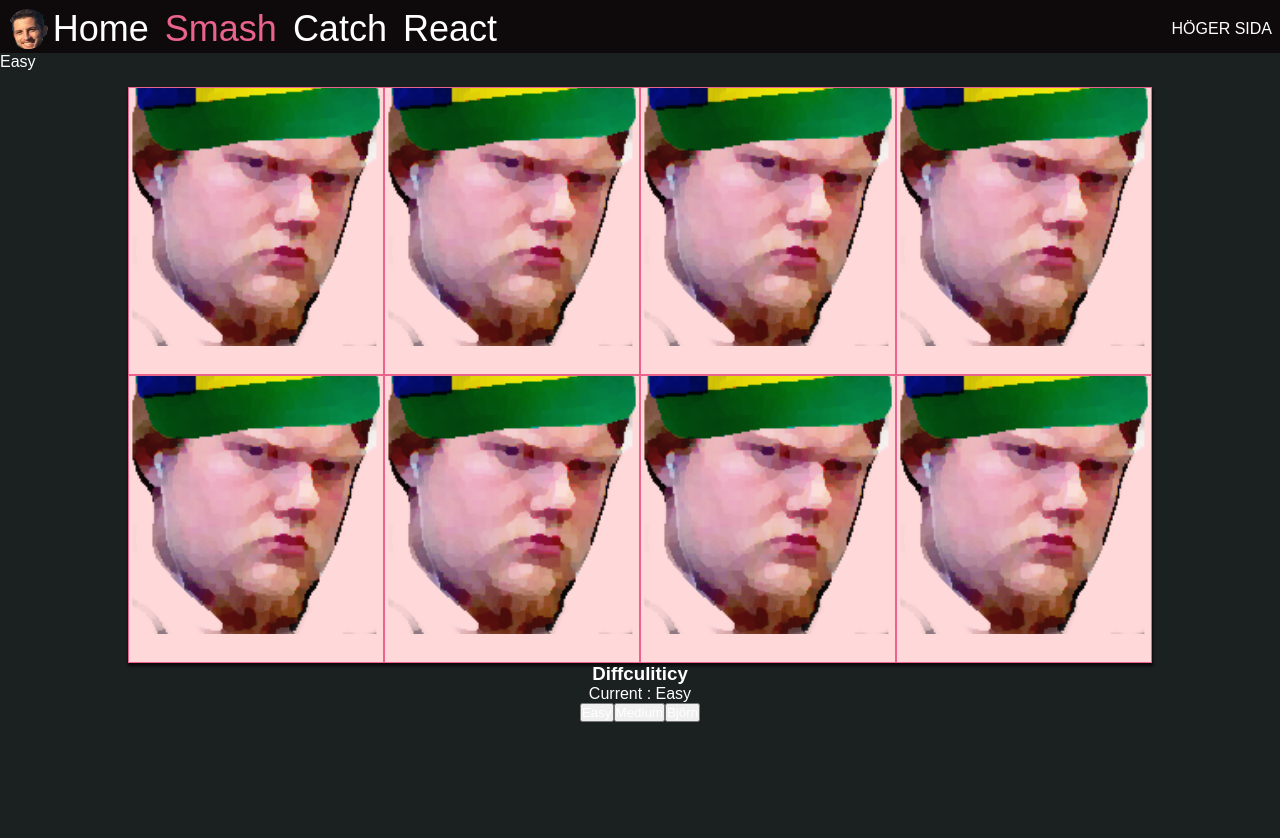
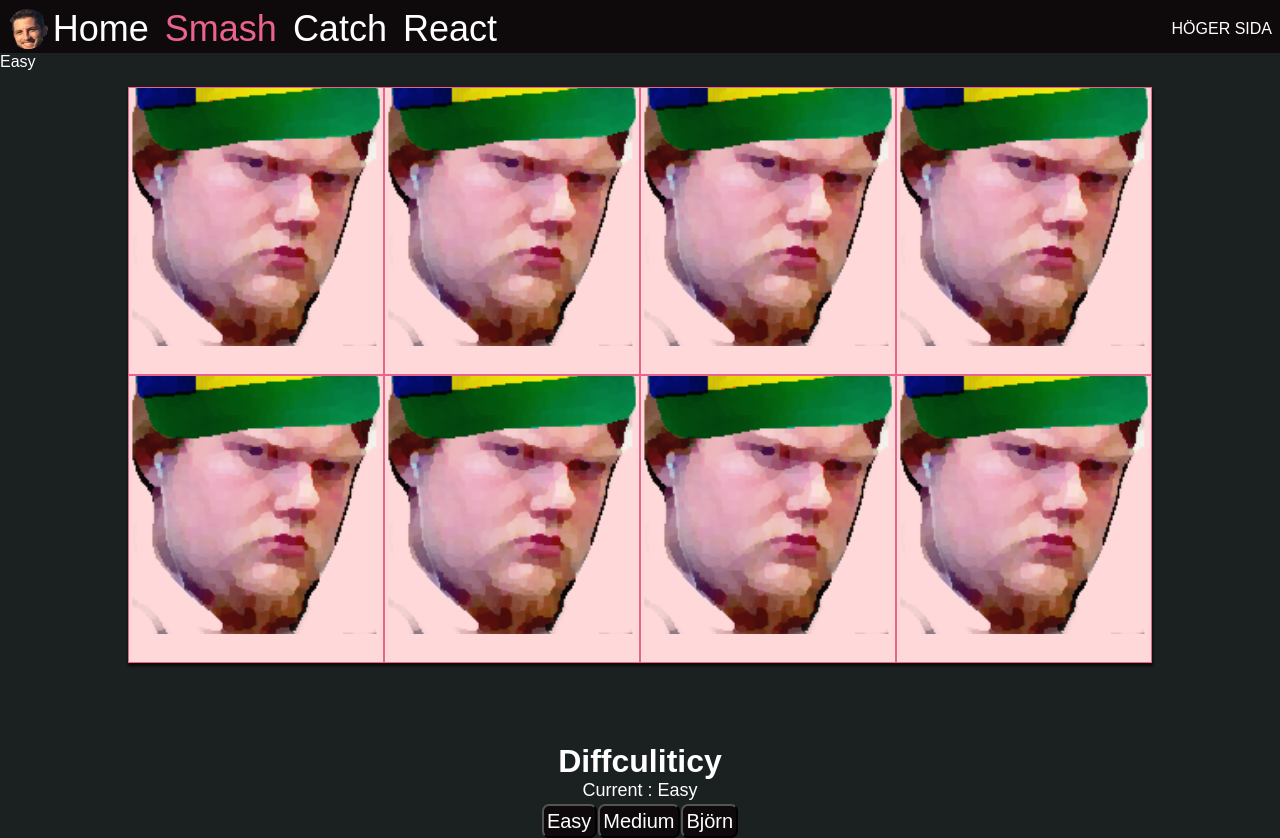
Before and after one commit to 3grabs7/react-inlamning-1, a React (Create React App) app: page /smash in a window 1280 px wide. Before the commit the page ends 800 px from the top, so only its background shows below. Built offline with nearby package versions, Linux system fonts and the light colour scheme.

Commit message:
feature: smash game options styling

```diff
--- a/src/views/smash/SmashGameOptions.scss
+++ b/src/views/smash/SmashGameOptions.scss
@@ -1,17 +1,35 @@
 @import '../../shared/variables.scss';
 
 .game-option-container {
-	width: 100%;
+	padding-top: 5rem;
 	display: flex;
 	flex-direction: column;
 	justify-content: center;
 	align-items: center;
 
-	& .radio-group {
-		font-size: 40px;
+	& h3 {
+		font-size: 32px;
+	}
+
+	& div p {
+		font-size: 18px;
+		margin-bottom: 0.2rem;
 	}
 }
 
-input[type='radio'] {
-	background-color: red;
+.button-group {
+	display: flex;
+	gap: 0.1rem;
+	flex-wrap: nowrap;
+
+	& button {
+		background-color: $primary-dark;
+		border-radius: 7px;
+		padding: 0.2rem;
+		font-size: 20px;
+
+		&:hover {
+			cursor: pointer;
+		}
+	}
 }
```
